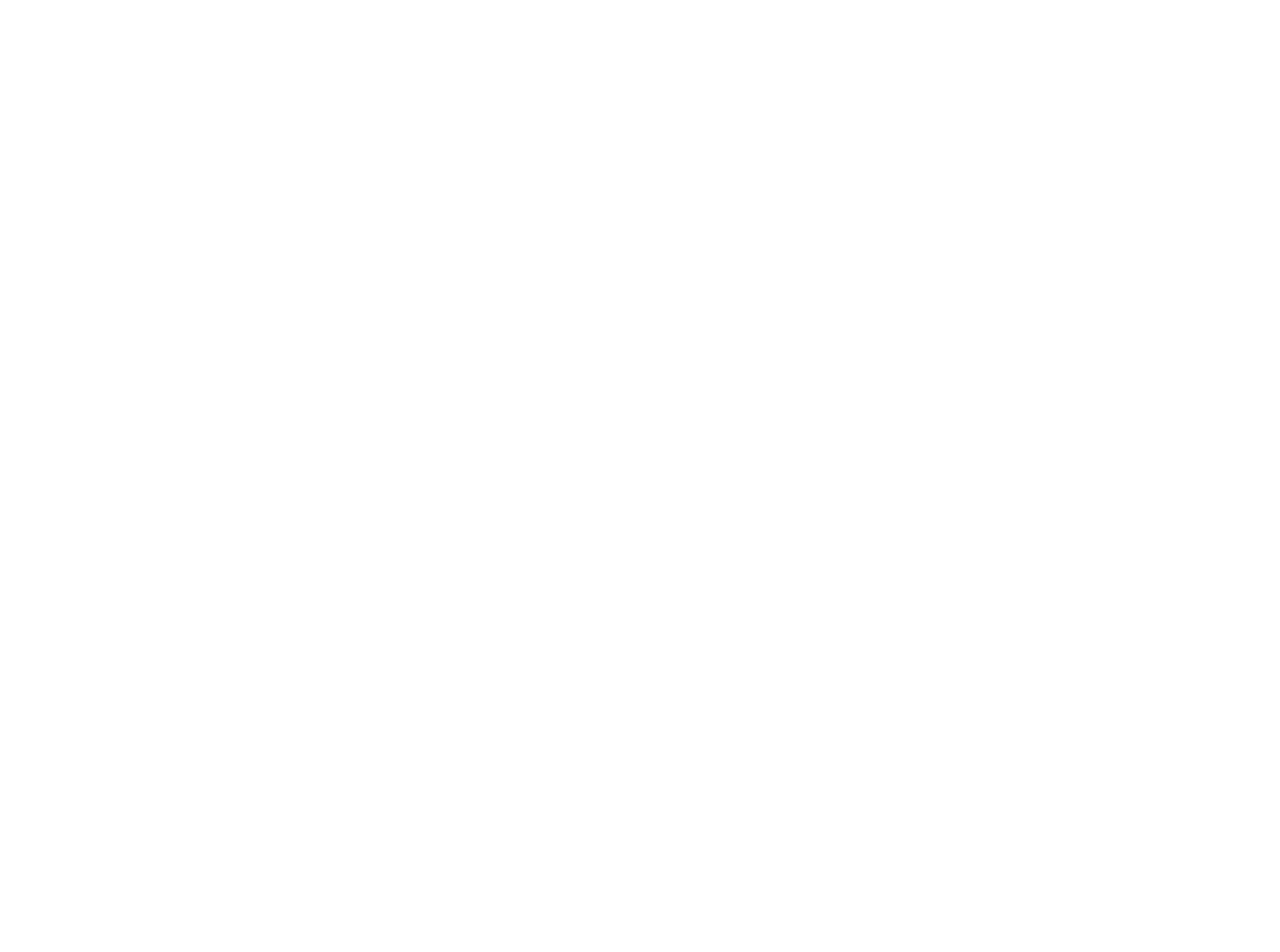
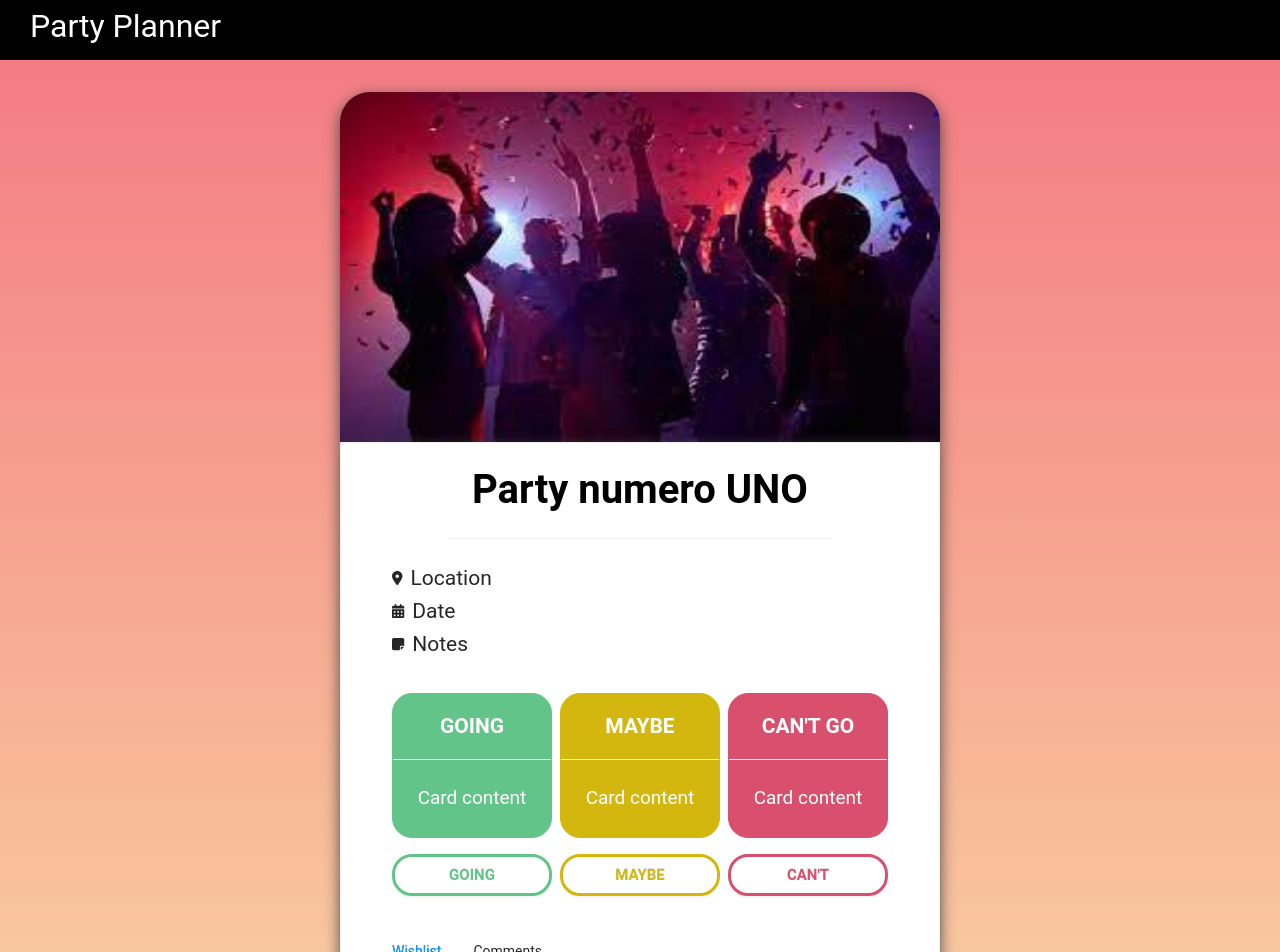
Before and after one commit to GasperFunda/PartyPlannerFrontend, a React (Create React App) app: page /partyDetails in a window 1280 px wide. Before the commit this address had no page. Shown: the top 952 px of the page. Before the commit the page ends 800 px from the top, so only its background shows below. Built offline with nearby package versions, Linux system fonts and the light colour scheme.

Commit message:
Party details page

```diff
--- a/src/App.css
+++ b/src/App.css
@@ -39,6 +39,137 @@
   text-align: center;
 }
 
+.partyDetailsInfoContainer {
+  border-radius: 0px 0px 30px 30px;
+  width: 600px;
+  box-shadow:0px 5px 15px rgb(73, 73, 73);
+  display: flex;
+  flex-direction: column;
+  align-items: center;
+  margin-bottom: 4vh;
+}
+
+.partyDetailsImportantInfo {
+  display: flex;
+  flex-direction: column;
+  align-items: left;
+}
+
+.partyDetailsAttendanceInfo {
+  display: flex;
+  flex-direction: column;
+  align-items: center;
+  margin-top: 4vh;
+}
+
+.partyDetailsBody {
+  display: flex;
+  min-height: calc(100vh - 200px) !important;
+  flex-direction: column;
+  align-items: center;
+  justify-content: center;
+}
+
+.partyDetailsImage {
+  width: 600px;
+  height: 350px;
+  border-radius: 30px 30px 0px 0px;
+  margin-top: 4vh;
+  box-shadow:0px 5px 15px rgb(73, 73, 73);
+}
+
+.partyDetailsPartyTitle {
+  font-size: 40px;
+  font-weight: bold;
+  color: black;
+}
+
+.partyDetailsInfoText {
+  font-size: 21px;
+}
+
+.partyDetailsInfoFromUsers {
+  margin-top: 4vh;
+  text-decoration-color: black;
+}
+
+.attendanceButton {
+  margin-top: 2vh;
+  width: 160px;
+}
+
+.attendanceButtonGoing {
+  background-color: transparent !important;
+  border: solid !important;
+  border-color: #62c489;
+  color: #62c489;
+}
+
+.attendanceButtonGoing:hover {
+  background-color: #62c489 !important;
+  border: solid !important;
+  border-color: #62c489 !important;
+  color: white;
+}
+
+.attendanceButtonMaybe {
+  background-color: transparent !important;
+  border: solid !important;
+  border-color: #d4b70e;
+  color: #d4b70e;
+}
+
+.attendanceButtonMaybe:hover {
+  background-color: #d4b70e !important;
+  border: solid !important;
+  border-color: #d4b70e !important;
+  color: white;
+}
+
+.attendanceButtonCantGo {
+  background-color: transparent !important;
+  border: solid !important;
+  border-color: #d8506d;
+  color: #d8506d;
+}
+
+.attendanceButtonCantGo:hover {
+  background-color: #d8506d !important;
+  border: solid !important;
+  border-color: #d8506d !important;
+  color: white;
+}
+
+.attendanceCard {
+  width: 160px;
+  border-radius: 20px;
+  font-size: 19px;
+  text-align: center;
+  color: white;
+}
+
+.attendanceCardTitle {
+  border-radius: 20px;
+  font-size: 21px;
+  font-weight: bolder;
+  color: white;
+}
+
+.attendanceCardGoing {
+  background-color: #62c489;
+  border-color: #62c489;
+}
+
+.attendanceCardMaybe {
+  background-color: #d4b70e;
+  border-color: #d4b70e;
+}
+
+.attendanceCardCantGo {
+  background-color: #d8506d;
+  border-color: #d8506d;
+}
+
 .signInBody {
   background: rgba(255, 255, 255, 0.2);
   width: 40%;
@@ -50,7 +181,7 @@
   justify-content: center;
 }
 
-.form > * {
+.form>* {
   margin: 0 auto;
 }
 
@@ -70,6 +201,7 @@
   .signInBody {
     width: 80%;
   }
+
   .registerBody {
     width: 90%;
   }
--- a/src/App.tsx
+++ b/src/App.tsx
@@ -4,6 +4,7 @@
 import Register from "./pages/register/Register";
 import BaseLayout from "./common/layout/BaseLayout";
 import Landing from "./pages/landing/Landing";
+import PartyDetails from "./pages/partyDetails/PartyDetails";
 
 function App() {
   return (
@@ -26,6 +27,14 @@
           }
         />
         <Route
+          path="/partyDetails"
+          element={
+            <BaseLayout>
+              <PartyDetails />
+            </BaseLayout>
+          }
+        />
+        <Route
           path="/"
           element={
             <BaseLayout>
--- /dev/null
+++ b/src/pages/partyDetails/PartyDetails.tsx
@@ -0,0 +1,70 @@
+import { Button, Space, Card, Tabs } from "antd";
+import Text from "antd/lib/typography/Text";
+import testImage from "./testImage.jpg";
+import { FontAwesomeIcon } from '@fortawesome/react-fontawesome';
+import { faLocationDot, faCalendarDays, faNoteSticky } from '@fortawesome/free-solid-svg-icons'
+import * as React from "react";
+
+const { TabPane } = Tabs;
+
+export default function PartyDetails() {
+  return (
+    <div className="partyDetailsBody">
+      <img src={testImage} className="partyDetailsImage" />
+      <Card className="partyDetailsInfoContainer" title={<span className="partyDetailsPartyTitle">Party numero UNO</span>}>
+        <div className="partyDetailsImportantInfo">
+          <Space>
+            <FontAwesomeIcon icon={faLocationDot} fontSize="25px" />
+            <Text className="partyDetailsInfoText">Location</Text>
+          </Space>
+          <Space>
+            <FontAwesomeIcon icon={faCalendarDays} fontSize="21px" />
+            <Text className="partyDetailsInfoText">Date</Text>
+          </Space>
+          <Space>
+            <FontAwesomeIcon icon={faNoteSticky} fontSize="21px" />
+            <Text className="partyDetailsInfoText">Notes</Text>
+          </Space>
+        </div>
+        <div className="partyDetailsAttendanceInfo">
+          <Space>
+            <Card className="attendanceCard attendanceCardGoing" title={<span className="attendanceCardTitle">GOING</span>}>Card content</Card>
+            <Card className="attendanceCard attendanceCardMaybe" title={<span className="attendanceCardTitle">MAYBE</span>}>Card content</Card>
+            <Card className="attendanceCard attendanceCardCantGo" title={<span className="attendanceCardTitle">CAN'T GO</span>}>Card content</Card>
+          </Space>
+          <Space>
+            <Button
+              type="primary"
+              className="button attendanceButton attendanceButtonGoing"
+              size="large"
+            >
+              GOING
+            </Button>
+            <Button
+              type="primary"
+              className="button attendanceButton attendanceButtonMaybe"
+              size="large"
+            >
+              MAYBE
+            </Button>
+            <Button
+              type="primary"
+              className="button attendanceButton attendanceButtonCantGo"
+              size="large"
+            >
+              CAN'T
+            </Button>
+          </Space>
+        </div>
+        <Tabs className="partyDetailsInfoFromUsers" defaultActiveKey="1">
+          <TabPane tab="Wishlist" key="1">
+            Your wishes here
+          </TabPane>
+          <TabPane tab="Comments" key="2">
+            Comments here
+          </TabPane>
+        </Tabs>
+      </Card>
+    </div>
+  );
+}
```
Also changed, not shown: src/pages/partyDetails/testImage.jpg (added).
